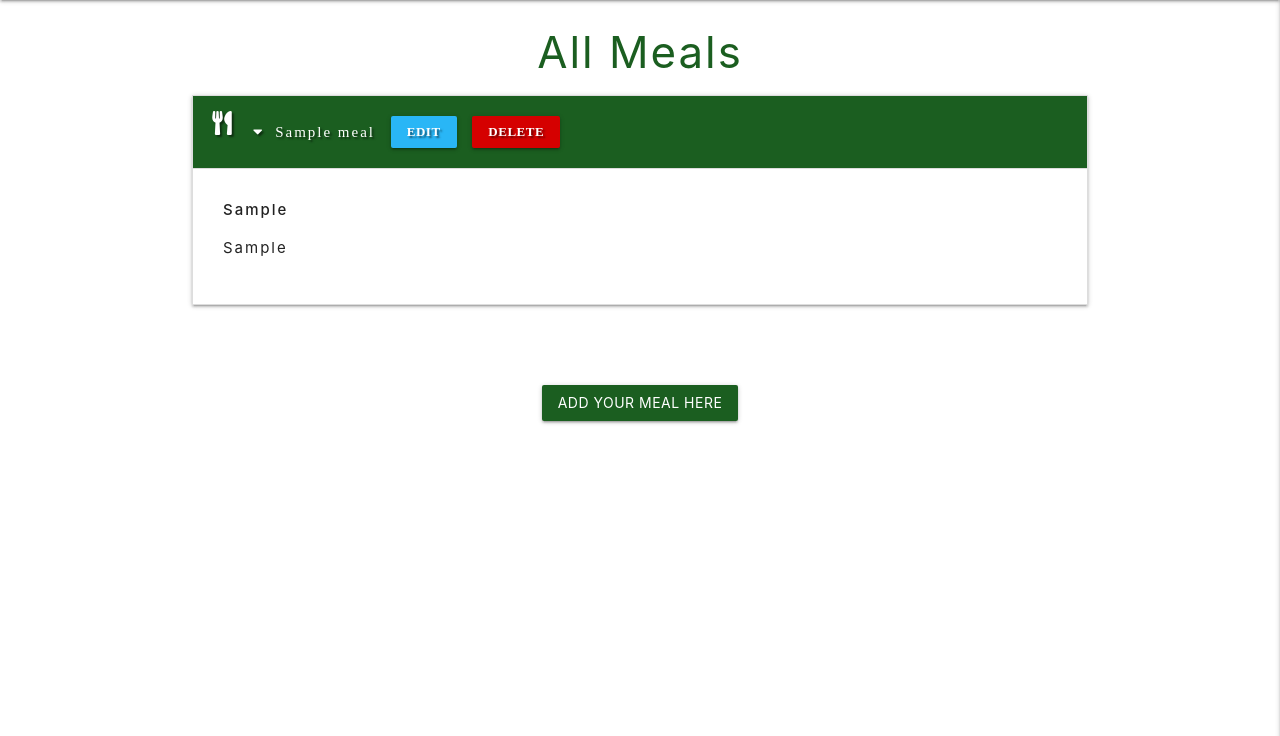
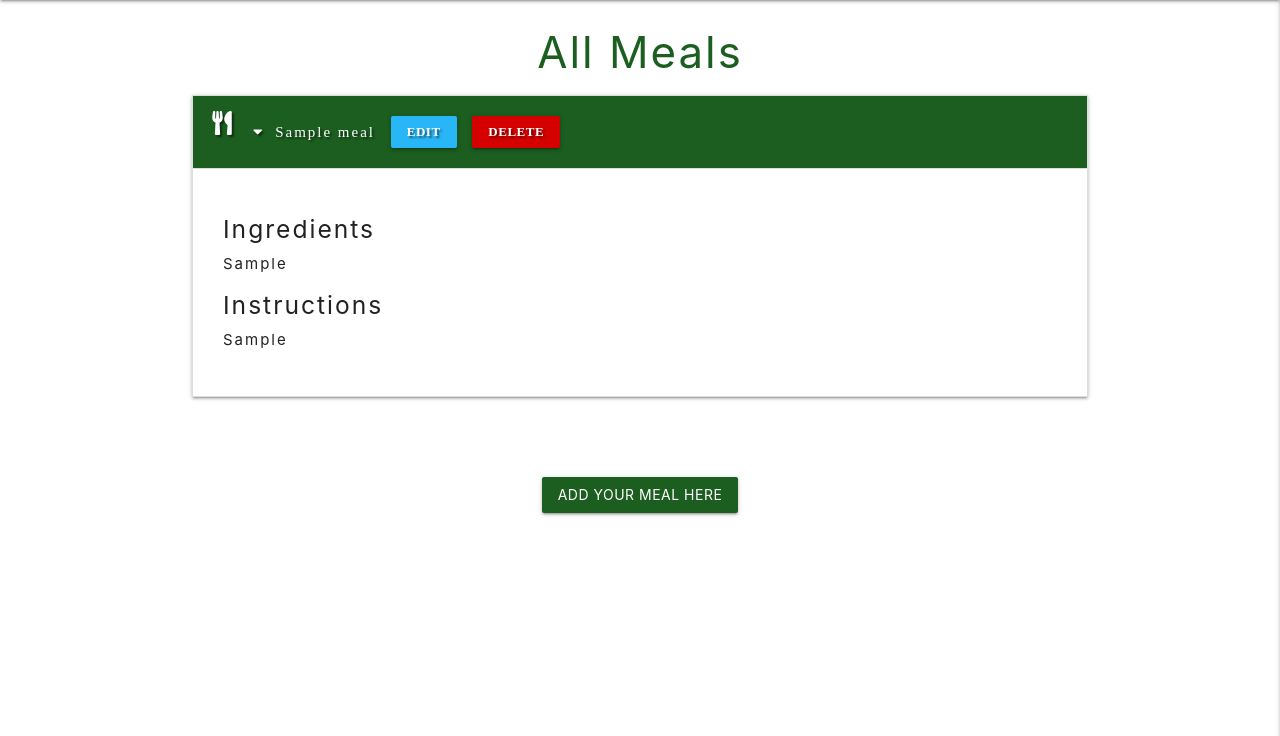
Before and after one commit to phillrutherford/veggie-delights, a Flask app: page / in a window 1280 px wide, after a click that opens the changed part. Shown: the part 64-800 px from the top of the page. Run offline with Flask 2, Linux system fonts and the light colour scheme; a database or web service that is not in the repository returns one stand-in record (values such as "Sample title"); some libraries are stand-ins or nearby versions; some web fonts are replaced.

Commit message:
css link debugged, altered layout of homepage slightly

```diff
--- a/static/css/style.css
+++ b/static/css/style.css
@@ -22,5 +22,5 @@
 }
 
 .add-meal {
-    margin-top: 10vh;
+    margin: 10vh;
 }
--- a/templates/meals.html
+++ b/templates/meals.html
@@ -19,8 +19,8 @@
 
 
             <div class="collapsible-body">
-                <strong>{{ meal.meal_ingredients }}</strong>
-                <p>{{ meal.meal_instructions }}</p>
+                <p><h5>Ingredients <br></h5> {{ meal.meal_ingredients }}</p>
+                <p><h5>Instructions <br></h5> {{ meal.meal_instructions }}</p>
             </div>
         </li>
         {% endfor %}
@@ -30,4 +30,5 @@
     <a href="{{ url_for('add_meal') }}" class="btn white-text green darken-4">Add Your Meal Here</a>
 </div>
 
+
 {% endblock %}
```
Also changed, not shown: templates/base.html (+8 -2 lines), README.md.
